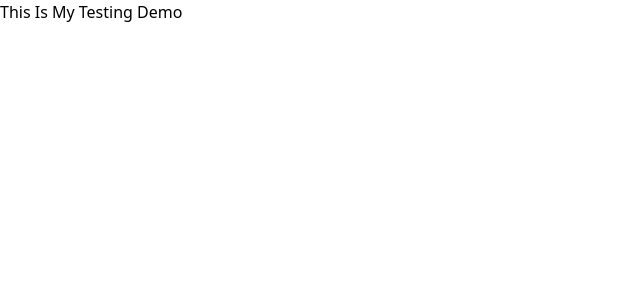
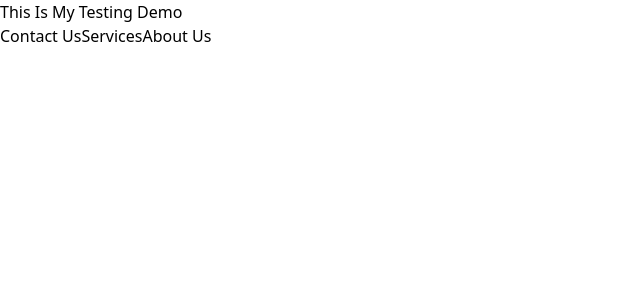
Before and after one commit to 51214-Tasawar/MERN-23, a React (Vite) app in the folder ToDoList/ReactAppFE/: page /homepage in a window 1280 px wide. Shown: the top 300 px of the page, without its empty margins (0-640 px from the left). Built offline with nearby package versions, Linux system fonts and the light colour scheme.

Commit message:
Nevigation Added

```diff
--- a/ToDoList/ReactAppFE/src/App.jsx
+++ b/ToDoList/ReactAppFE/src/App.jsx
@@ -4,6 +4,9 @@ import Index from "..";
 import { Route, Routes } from "react-router-dom";
 import Products from "../product";
 import Homepage from "./Products.jsx/Home";
+import ContactUs from "./Products.jsx/ContactUs";
+import AboutUs from "./Products.jsx/About";
+import Services from "./Products.jsx/Services";
 
 const App=()=>{
 
@@ -14,6 +17,9 @@ const App=()=>{
       <Route path="/Index" element={<Index />}></Route>
       <Route path="/products" element={<Products/>}></Route>
       <Route path="/homepage" element={<Homepage/>}></Route>
+      <Route path="/contactUs" element={<ContactUs/>}></Route>
+      <Route  path="/AboutUs" element={<AboutUs/>}></Route>
+      <Route path="/services" element={<Services/>}></Route>
     </Routes>
 
 
--- a/ToDoList/ReactAppFE/src/Products.jsx/About.jsx
+++ b/ToDoList/ReactAppFE/src/Products.jsx/About.jsx
@@ -3,8 +3,8 @@ import { Link } from "react-router-dom";
 const AboutUs=()=>{
    return (
     <>
-    <h1>This Is My Testing Demo</h1>
-    <Link to={""}></Link>
+    <h1>This Is ConTact Page</h1>
+    {/* <Link to={""}></Link> */}
     </>
    )
 }
--- a/ToDoList/ReactAppFE/src/Products.jsx/ContactUs.jsx
+++ b/ToDoList/ReactAppFE/src/Products.jsx/ContactUs.jsx
@@ -3,7 +3,7 @@ import { Link } from "react-router-dom";
 const ContactUs=()=>{
    return (
     <>
-    <h1>This Is My Testing Demo</h1>
+    <h1>This Is My Info</h1>
     <Link to={""}></Link>
     </>
    )
--- a/ToDoList/ReactAppFE/src/Products.jsx/Home.jsx
+++ b/ToDoList/ReactAppFE/src/Products.jsx/Home.jsx
@@ -4,7 +4,9 @@ const Homepage=()=>{
    return (
     <>
     <h1>This Is My Testing Demo</h1>
-    <Link to={""}></Link>
+    <Link to={"/contactUs"}>Contact Us</Link>
+    <Link to={"/services"}>Services</Link>
+    <Link to={"/AboutUs"}>About Us</Link>
     </>
    )
 }
--- a/ToDoList/ReactAppFE/src/Products.jsx/Services.jsx
+++ b/ToDoList/ReactAppFE/src/Products.jsx/Services.jsx
@@ -3,7 +3,7 @@ import { Link } from "react-router-dom";
 const Services=()=>{
    return (
     <>
-    <h1>This Is My Testing Demo</h1>
+    <h1>This Is My Services Page</h1>
     <Link to={""}></Link>
     </>
    )
```
